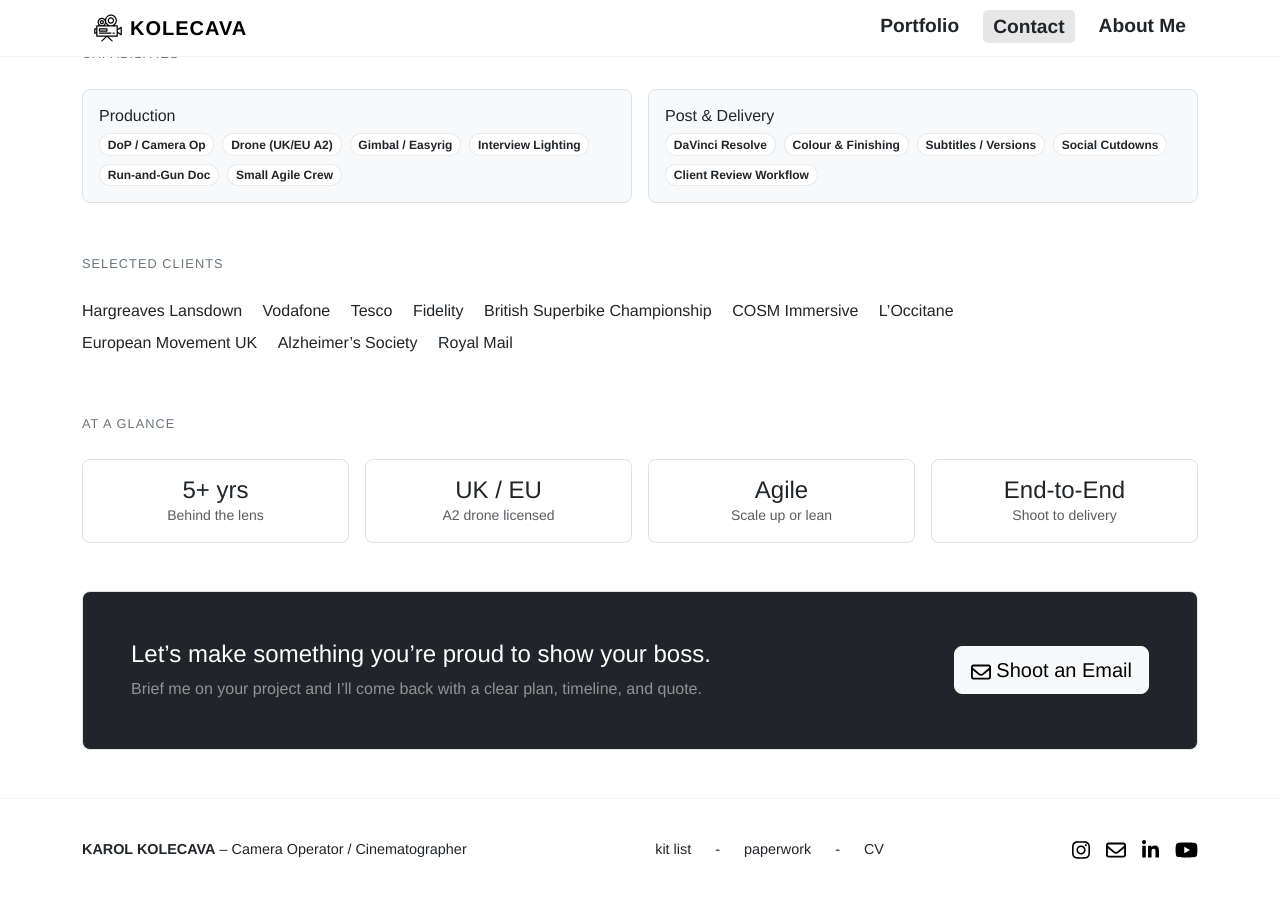
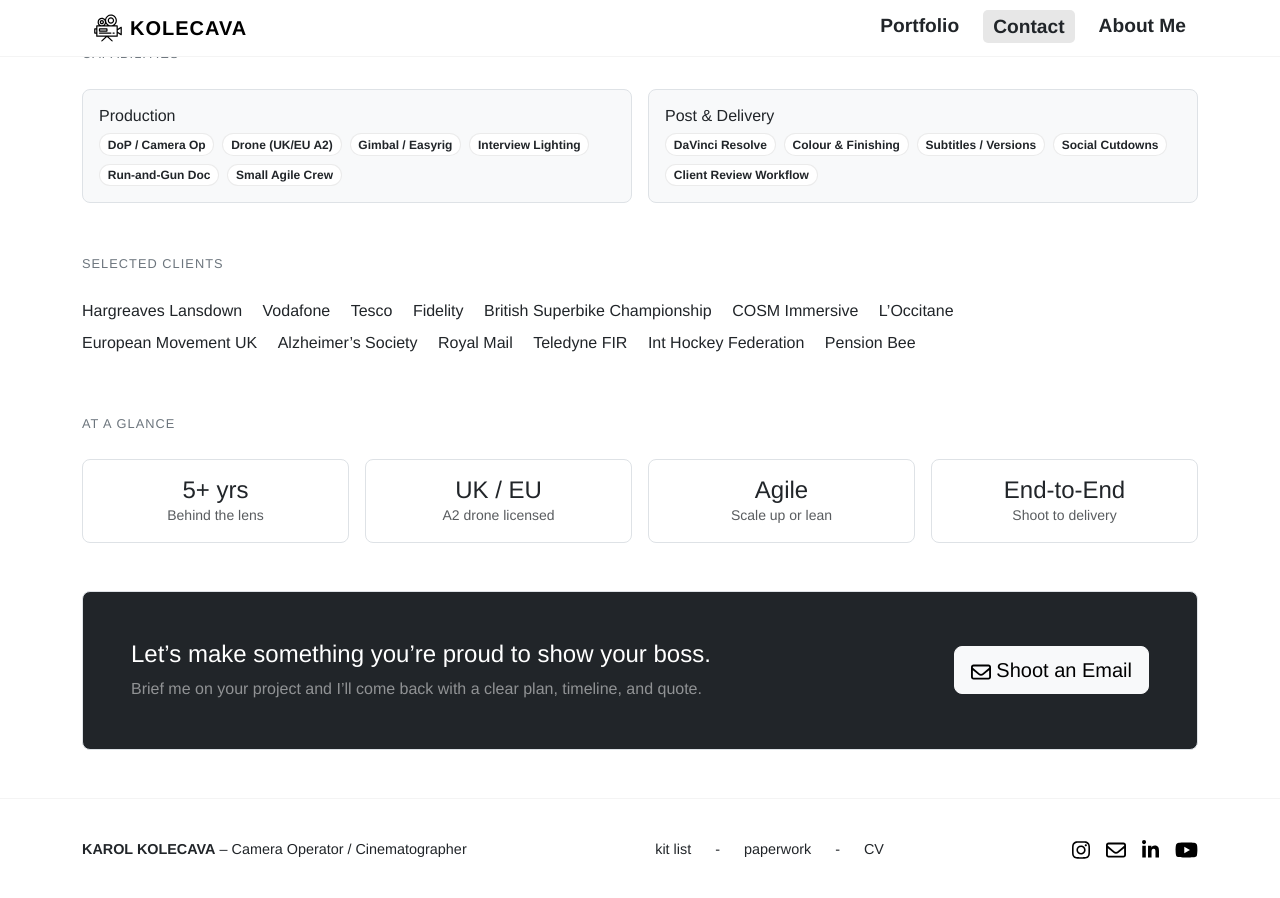
Before and after one commit to kkolecava/kolecava.com, a Jekyll site: the page built from pages/about-me.md, in a window 1280 px wide and 900 px high, scrolled down 1117 px. Built offline with Jekyll 4.4.1, drawn with Linux system fonts in a browser that asks for light colours; nearby versions of some CDN libraries.

Commit message:
selected clients

```diff
--- a/pages/about-me.md
+++ b/pages/about-me.md
@@ -134,6 +134,9 @@
           <li class="list-inline-item me-3 mb-2">European Movement UK</li>
           <li class="list-inline-item me-3 mb-2">Alzheimer’s Society</li>
           <li class="list-inline-item me-3 mb-2">Royal Mail</li>
+          <li class="list-inline-item me-3 mb-2">Teledyne FIR</li>
+          <li class="list-inline-item me-3 mb-2">Int Hockey Federation</li>
+          <li class="list-inline-item me-3 mb-2">Pension Bee</li>
         </ul>
         <!-- If you add logos later, wrap each in a small grayscale img and use flex for wrapping -->
       </div>
```
